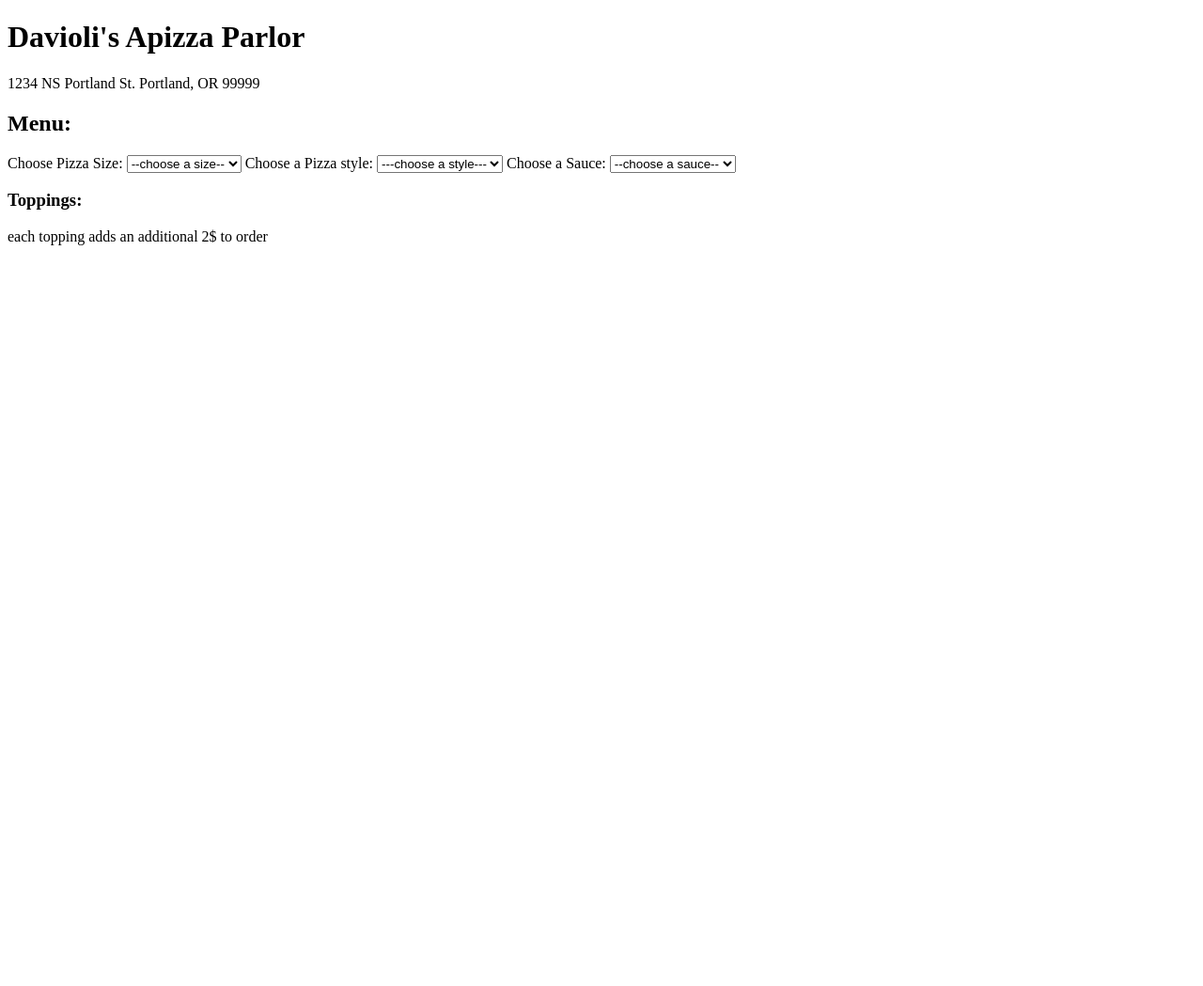
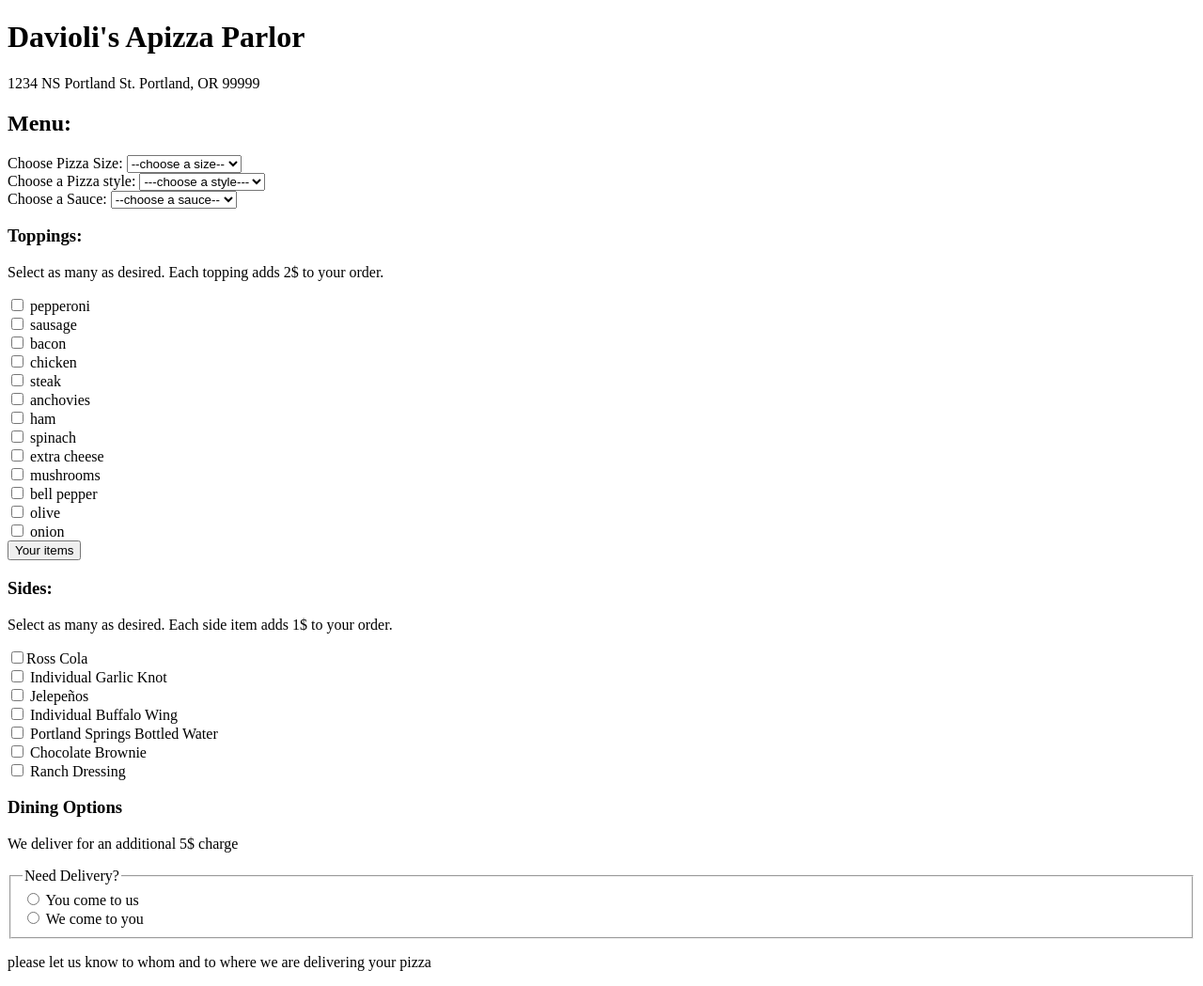
Before and after one commit to ChrisRDavila/Pizza-parlor, a plain HTML site: page index.html in a window 1280 px wide. Shown: the whole page at 94% size. Before the commit the page ends 800 px from the top, so only its background shows below. Drawn offline with Linux system fonts and the light colour scheme.

Commit message:
added all the options that contribute to price, now adding a hidden class for delivery that will trigger when delivery selected

```diff
--- a/index.html
+++ b/index.html
@@ -12,6 +12,8 @@
   <h1>Davioli's Apizza Parlor</h1>
   <p>1234 NS Portland St.  Portland, OR 99999</p>
   <h2>Menu:</h2>
+  <form id ="pizza-form">
+    <div id="size-selection">
       <label for="size">Choose Pizza Size:</label>
 
       <select name="sizes" id="size">
@@ -20,6 +22,8 @@
         <option value="medium">Medium: 13$</option>
         <option value="large">Large: 16$</option>
       </select>
+    </div>
+    <div id="style-selection">
       <label for="style">Choose a Pizza style:</label>
 
       <select name="styles" id="style">
@@ -28,6 +32,8 @@
         <option value="deep-dish">Deep Dish</option>
         <option value="thin-crust">Thin Crust</option>
       </select>
+    </div>
+    <div id="sauce-selection">
       <label for="sauces">Choose a Sauce:</label>
 
       <select names="sauces" id="sauce">
@@ -36,8 +42,75 @@
         <option value="white">White Sauce</option>
         <option value="bbq">BBQ sauce</option>
       </select>
+    </div>
     <h3>Toppings:</h3>
-  <p>each topping adds an additional 2$ to order</p>
+    <p>Select as many as desired. Each topping adds 2$ to your order.</p>
+    <div id="top-selection">
+
+      <input type="checkbox" name="topping-item" value="pepperoni" id="pepperoni">
+      <label for="pepperoni">pepperoni</label><br />
+      <input type="checkbox" name="topping-item" value="sausage" id="sausage">
+      <label for="sausage">sausage</label><br />
+      <input type="checkbox" name="topping-item" value="bacon" id="bacon">
+      <label for="bacon">bacon</label><br />
+      <input type="checkbox" name="topping-item" value="chicken" id="chicken">
+      <label for="chicken">chicken</label><br />
+      <input type="checkbox" name="topping-item" value="steak" id="steak">
+      <label for="steak">steak</label><br />
+      <input type="checkbox" name="topping-item" value="anchovies" id="anchovies">
+      <label for="anchovies">anchovies</label><br />
+      <input type="checkbox" name="topping-item" value="ham" id="ham">
+      <label for="ham">ham</label><br />
+      <input type="checkbox" name="topping-item" value="spinach" id="spinach" >
+      <label for="spinach" >spinach</label><br />
+      <input type="checkbox" name="topping-item" value="extra-cheese" id="extra-cheese">
+      <label for="extra-cheese">extra cheese</label><br />
+      <input type="checkbox" name="topping-item" value="mushrooms" id="mushrooms"">
+      <label for="mushrooms">mushrooms</label><br />
+      <input type="checkbox" name="topping-item" value="bell-pepper" id="bell-pepper">
+      <label for="bell-pepper">bell pepper</label><br />
+      <input type="checkbox" name="topping-item" value="olive" id="olive">
+      <label for="olive">olive</label><br />
+      <input type="checkbox" name="topping-item" value="onion" id="onion">
+      <label for="onion">onion</label><br />
+      <button type="submit">Your items</button>
+  </div>
+  <h3>Sides:</h3>
+  <p>Select as many as desired. Each side item adds 1$ to your order.</p>
+  <div id="side-selection">
+
+    <input type="checkbox" name="side-item" value="cola" id="cola"
+    <label for="cola" >Ross Cola</label><br />
+    <input type="checkbox" name="side-item" value="knot" id="knot">
+    <label for="knot">Individual Garlic Knot</label><br />
+    <input type="checkbox" name="side-item" value="jalepenos" id="jalepenos">
+    <label for="jalepenos">Jelepeños</label><br />
+    <input type="checkbox" name="side-item"" value="buffalo-wing" id="buffalo-wing">
+    <label for="buffalo-wing">Individual Buffalo Wing</label><br />
+    <input type="checkbox" name="side-item" value="water" id="water">
+    <label for="water">Portland Springs Bottled Water</label><br />
+    <input type="checkbox" name="side-item" value="chocolate-brownie" id="chocolate-brownie">
+    <label for="chocolate-brownie">Chocolate Brownie</label><br />
+    <input type="checkbox" name="side-item" value="ranch-dressing" id="ranch-dressing" >
+    <label for="ranch-dressing" >Ranch Dressing</label><br />
+  </div>
+    <h3>Dining Options</h3>
+    <p>We deliver for an additional 5$ charge</p>
+  <div id="delivery-selection">
+    <fieldset>
+      <legend>Need Delivery?</legend>
+      <input type="radio" id="no-delivery" name="delivery" value="false">
+      <label for="no-delivery">You come to us</label><br>
+      <input type="radio" id="yes-delivery" name="delivery" value="true">
+      <label for="yes-delivery">We come to you</label><br>
+    </fieldset>
+  </div>
+  <div id="delivery-input" class="hidden">
+    <p>please let us know to whom and to where we are delivering your pizza</p>
+
+  </div>
+  </form>
+
 
 
 
--- a/js/scripts.js
+++ b/js/scripts.js
@@ -16,7 +16,7 @@ Pizza.prototype.getCost = function() {
   if (this.size === "medium") {
     cost += 3;
   } else if (this.size === "large") {
-    cost += 6
+    cost += 6;
   }
   cost += this.toppings.length * 2;
   cost += this.sides.length;
```
Lines whose indentation alone changed are shown as unchanged.
